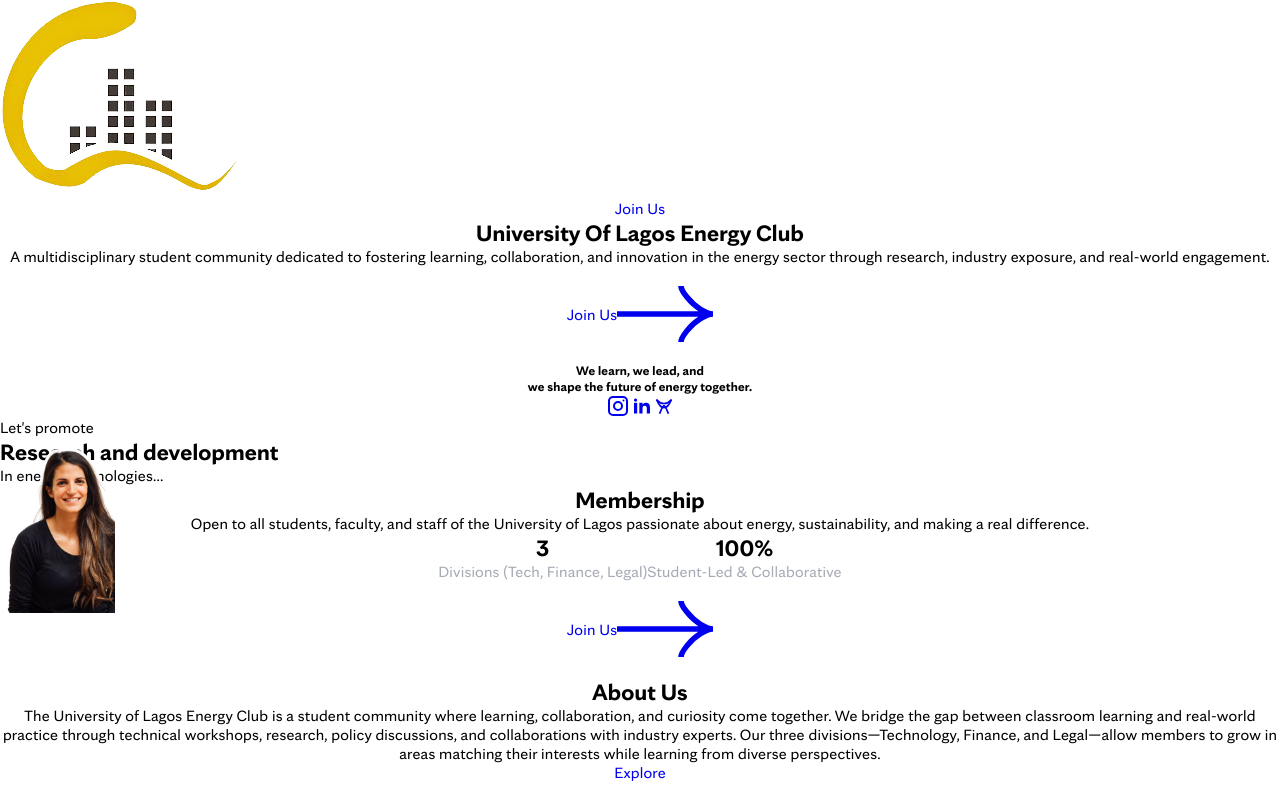
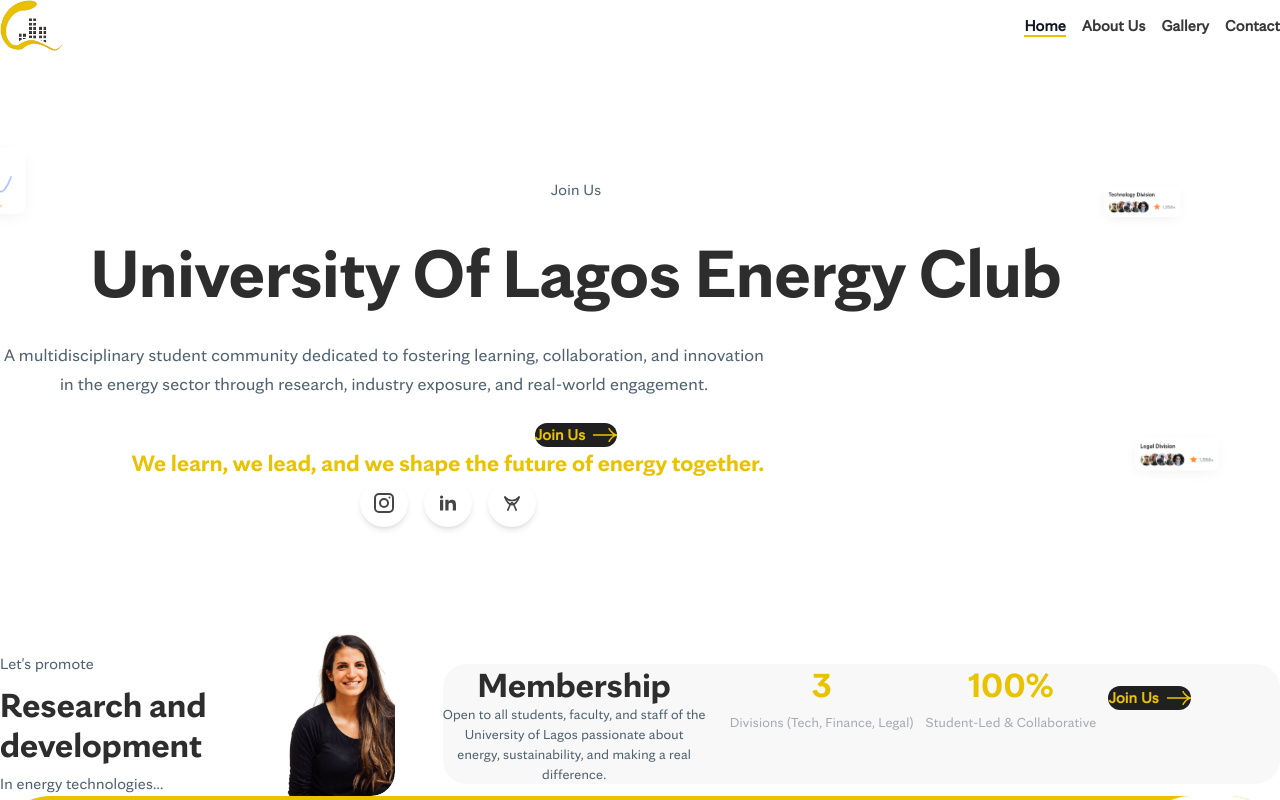
Before and after one commit to Unilag-Energy-Club/UnilagEnergyClub, a React (Vite) app in the folder unilag-energy-react/: page / in a window 1280 px wide. Shown: the top 800 px of the page. Built offline with nearby package versions, Linux system fonts and the light colour scheme.

Commit message:
style: improve hero section spacing and breathing room

```diff
--- a/unilag-energy-react/src/index.css
+++ b/unilag-energy-react/src/index.css
@@ -1,6 +1,49 @@
-@tailwind base;
-@tailwind components;
-@tailwind utilities;
+@import "tailwindcss";
+
+@theme {
+  /* Custom Colors */
+  --color-primary: rgba(233, 194, 2, 1);
+  --color-primary-dark: rgb(45, 42, 24);
+  --color-secondary: rgba(32, 32, 32, 1);
+  --color-mainText: rgba(45, 45, 45, 1);
+  --color-subtext: rgba(81, 99, 113, 1);
+  --color-sectionBg1: rgba(233, 194, 2, 1);
+  --color-sectionBg2: rgba(255, 255, 255, 1);
+  --color-border: rgba(0, 0, 0, 0.12);
+  --color-boxBg1: rgba(217, 217, 217, 1);
+  --color-boxBg2: rgba(233, 194, 2, 1);
+  --color-iconColor: rgba(236, 253, 243, 1);
+  --color-bg1: rgba(248, 248, 248, 1);
+  --color-bg2: rgba(255, 255, 255, 1);
+  --color-socialIconLinkBg: rgba(255, 255, 255, 1);
+  --color-socialIconLinkClr: rgba(70, 70, 70, 1);
+
+  /* Custom Font Families */
+  --font-mayo-regular: 'MayoClinicSansRegular', 'Helvetica', 'Arial', sans-serif;
+  --font-mayo-bold: 'MayoClinicSansBold', 'Helvetica', 'Arial', sans-serif;
+
+  /* Custom Animations */
+  --animate-float: float 3s ease-in-out infinite;
+  --animate-arrowAnimation: arrowAnimation 300ms ease-in-out forwards;
+  --animate-arrowEnter: arrowEnter 300ms ease-in-out forwards;
+
+  @keyframes float {
+    0%, 100% { transform: translateY(0); }
+    50% { transform: translateY(-10px); }
+  }
+
+  @keyframes arrowAnimation {
+    0% { opacity: 1; }
+    50% { transform: translateX(20px) translateY(-20px); opacity: 0; }
+    51% { transform: translateX(-20px) translateY(20px); opacity: 0; }
+    100% { transform: translateX(0); opacity: 1; }
+  }
+
+  @keyframes arrowEnter {
+    0% { transform: translateX(-100%); opacity: 0; }
+    100% { transform: translateX(0); opacity: 1; }
+  }
+}
 
 @font-face {
   font-family: 'MayoClinicSansRegular';
@@ -14,7 +57,7 @@
   font-display: swap;
 }
 
-@layer base {
+/* Base Styles */
 * {
   margin: 0;
   padding: 0;
@@ -59,7 +102,6 @@
 }
 
 svg {
-    aspect-ratio: 1/1;
   user-select: none;
   pointer-events: none;
 }
@@ -85,10 +127,10 @@
 ::-webkit-scrollbar-thumb:hover {
   background: #555;
 }
+
+/* Utility Classes */
+.v-icon {
+  display: flex;
+  align-items: center;
+  justify-content: center;
 }
-
-@layer utilities {
-  .v-icon {
-    @apply flex items-center justify-center;
-  }
-}
--- a/unilag-energy-react/src/pages/Home.tsx
+++ b/unilag-energy-react/src/pages/Home.tsx
@@ -5,28 +5,28 @@
   return (
     <Layout activePage="home">
       {/* Hero Section */}
-      <section className="bg-sectionBg2 relative" id="v-hero">
+      <section className="bg-sectionBg2 relative py-16 md:py-20" id="v-hero">
         <div className="container mx-auto px-4">
-          <div className="relative">
-            <div className="max-w-6xl mx-auto flex flex-col text-center flex-grow gap-3 relative mb-5 pt-8 md:pt-12">
+          <div className="relative min-h-[500px] md:min-h-[600px] flex flex-col justify-center">
+            <div className="max-w-6xl mx-auto flex flex-col text-center gap-6 relative mb-16 md:mb-20">
               <div className="mx-auto" data-aos="fade-down">
                 <a className="text-subtext hover:text-primary transition-colors" href="https://forms.gle/HZBmQg3Z77fv9bNR6">
                   Join Us
                 </a>
               </div>
               <h1
-                className="text-4xl md:text-5xl lg:text-6xl font-bold text-mainText"
+                className="text-4xl md:text-5xl lg:text-6xl xl:text-7xl font-bold text-mainText leading-tight"
                 data-aos="fade-down"
                 data-aos-delay="300"
               >
                 University Of Lagos Energy Club
               </h1>
               <div className="max-w-3xl mx-auto" data-aos="fade-down" data-aos-delay="400">
-                <span className="text-subtext text-lg">
+                <span className="text-subtext text-base md:text-lg leading-relaxed">
                   A multidisciplinary student community dedicated to fostering learning, collaboration, and innovation in the energy sector through research, industry exposure, and real-world engagement.
                 </span>
               </div>
-              <div className="mx-auto mt-3" data-aos="fade-up" data-aos-delay="300">
+              <div className="mx-auto mt-6" data-aos="fade-up" data-aos-delay="300">
                 <ActionButton href="https://forms.gle/muTqzYtFmuNhdvhu5">
                   Join Us
                 </ActionButton>
@@ -36,28 +36,28 @@
               <figure
                 data-aos="fade-up-right"
                 data-aos-delay="500"
-                className="hidden lg:block absolute top-0 left-0 max-w-[120px] animate-[float_60s_ease-in-out_infinite]"
+                className="hidden lg:block absolute -top-10 -left-20 max-w-[120px] animate-[float_60s_ease-in-out_infinite]"
               >
                 <img src="/assets/media/images/float_1.png" alt="" className="w-full" />
               </figure>
               <figure
                 data-aos="fade-down-left"
                 data-aos-delay="500"
-                className="hidden lg:block absolute top-10 right-10 max-w-[100px] animate-[float_30s_ease-in-out_infinite]"
+                className="hidden lg:block absolute top-0 -right-10 max-w-[100px] animate-[float_30s_ease-in-out_infinite]"
               >
                 <img src="/assets/media/images/float_2.png" alt="" className="w-full" />
               </figure>
               <figure
                 data-aos="fade-up-left"
                 data-aos-delay="500"
-                className="hidden lg:block absolute bottom-20 right-0 max-w-[110px] animate-[float_40s_ease-in-out_infinite]"
+                className="hidden lg:block absolute -bottom-10 -right-20 max-w-[110px] animate-[float_40s_ease-in-out_infinite]"
               >
                 <img src="/assets/media/images/float_3.png" alt="" className="w-full" />
               </figure>
             </div>
 
             {/* Board Presentation */}
-            <div className="mx-auto mb-5 max-w-4xl">
+            <div className="mx-auto mb-12 max-w-4xl">
               <h5
                 className="text-primary text-center text-xl md:text-2xl"
                 data-aos="fade-down"
```
Lines whose indentation alone changed are shown as unchanged.
